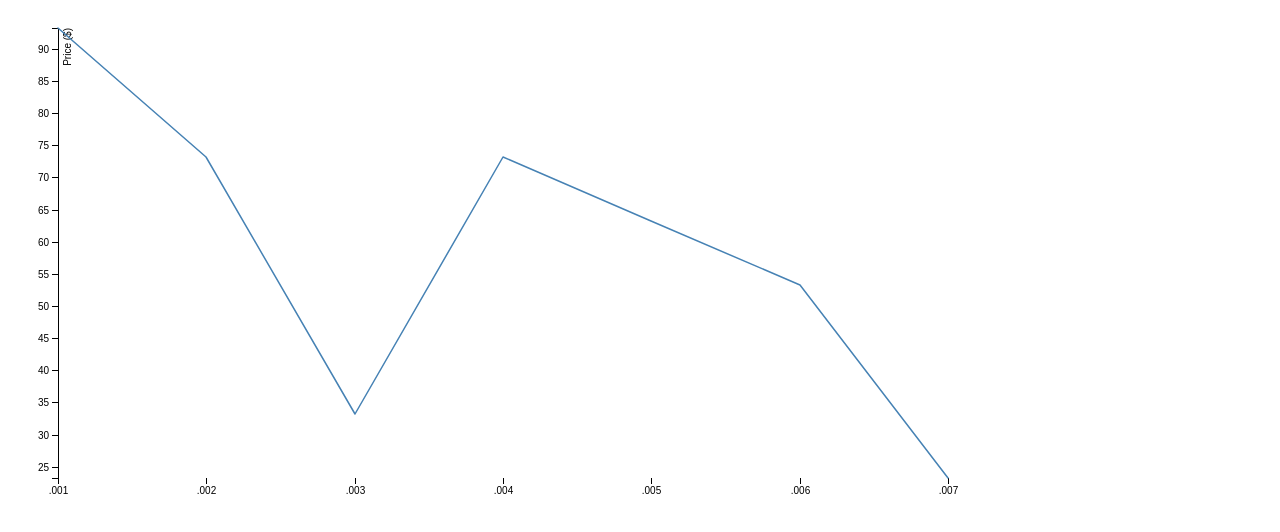
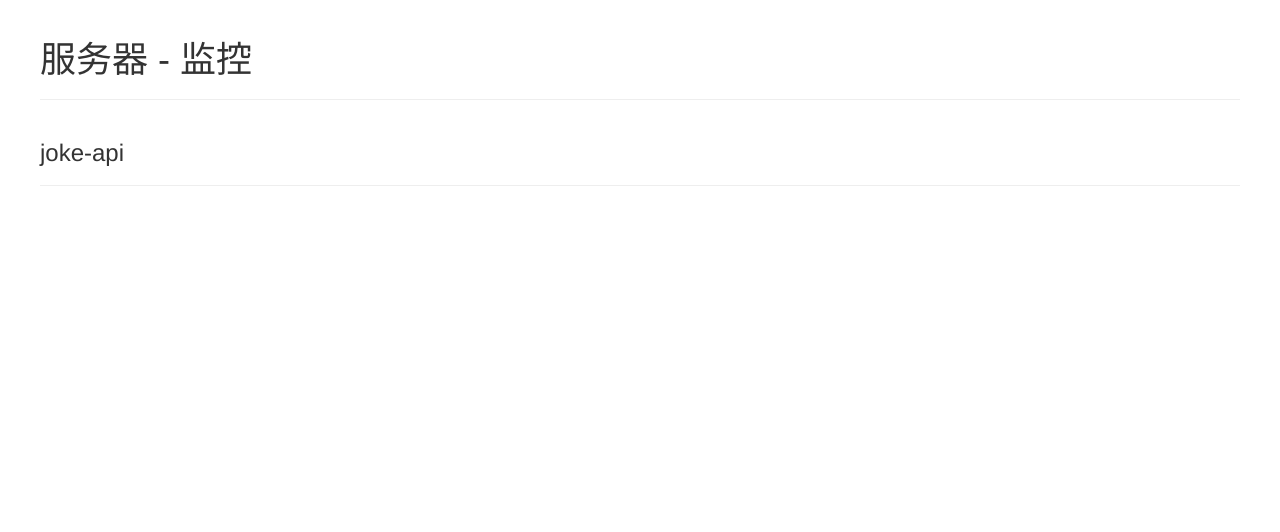
Before and after one commit to noahzark/centaurs-server-monitor, a website: page www/status2.html in a window 1280 px wide. Drawn offline with nearby package versions, Linux system fonts and the light colour scheme.

Commit message:
a ui demo (50%)

```diff
--- a/www/status2.html
+++ b/www/status2.html
@@ -1,82 +1,110 @@
 <!DOCTYPE html>
-<svg width="960" height="500"></svg>
-<script src="https://d3js.org/d3.v4.min.js"></script>
-<script>
+<html lang="en">
 
-	var data = [
-		{
-			date: 1,
-			close: 93.24
-		},
-		{
-			date: 2,
-			close: 73.24
-		},
-		{
-			date: 3,
-			close: 33.24
-		},
-		{
-			date: 4,
-			close: 73.24
-		},
-		{
-			date: 5,
-			close: 63.24
-		},
-		{
-			date: 6,
-			close: 53.24
-		},
-		{
-			date: 7,
-			close: 23.24
+<head>
+
+	<meta charset="utf-8">
+	<meta http-equiv="X-UA-Compatible" content="IE=edge">
+	<meta name="viewport" content="width=device-width, initial-scale=1">
+	<meta name="description" content="服务器 - 监控">
+	<meta name="author" content="人马互动科技有限公司">
+
+	<title>服务器 - 监控</title>
+
+	<link rel="icon" type="image/x-icon" href="/favicon.ico">
+
+	<!-- Boostrap compiled and minified CSS -->
+	<link rel="stylesheet" href="https://maxcdn.bootstrapcdn.com/bootstrap/3.3.7/css/bootstrap.min.css" integrity="sha384-BVYiiSIFeK1dGmJRAkycuHAHRg32OmUcww7on3RYdg4Va+PmSTsz/K68vbdEjh4u"
+	 crossorigin="anonymous">
+
+	<!-- HTML5 Shim and Respond.js IE8 support of HTML5 elements and media queries -->
+	<!-- WARNING: Respond.js doesn't work if you view the page via file:// -->
+	<!--[if lt IE 9]>
+    <script src="https://oss.maxcdn.com/libs/html5shiv/3.7.0/html5shiv.js"></script>
+    <script src="https://oss.maxcdn.com/libs/respond.js/1.4.2/respond.min.js"></script>
+	<![endif]-->
+	<style>
+		#container {
+			margin: 40px;
 		}
-	]
-	var svg = d3.select("svg"),
-		margin = { top: 20, right: 20, bottom: 30, left: 50 },
-		width = +svg.attr("width") - margin.left - margin.right,
-		height = +svg.attr("height") - margin.top - margin.bottom,
-		g = svg.append("g").attr("transform", "translate(" + margin.left + "," + margin.top + ")");
+	</style>
+</head>
 
-	var parseTime = d3.timeParse("%d-%b-%y");
+<body>
+	<div id="container">
+		<div class="page-header">
+			<h1>服务器 - 监控</h1>
+		</div>
 
-	var x = d3.scaleTime()
-		.rangeRound([0, width]);
+		<div class="info">
+			<div class="page-header">
+				<h3 data-toggle="collapse" data-target="#a">joke-api</h3>
+			</div>
+			<div id="a" class="collapse">
+				<div>
 
-	var y = d3.scaleLinear()
-		.rangeRound([height, 0]);
+				</div>
+				<label for="joke-api_sys_usage">服务内存用量</label>
+				<div class="progress" id="joke-api_sys_usage">
+					<div class="progress-bar" role="progressbar" aria-valuenow="60" aria-valuemin="0" aria-valuemax="100" style="width: 60%;">
+						60%
+					</div>
+				</div>
+				<label for="joke-api_sys_usage">服务器内存用量</label>
+				<div class="progress" id="joke-api_sys_usage">
+					<div class="progress-bar" role="progressbar" aria-valuenow="60" aria-valuemin="0" aria-valuemax="100" style="width: 60%;">
+						60%
+					</div>
+				</div>
+			</div>
+		</div>
+	</div>
 
-	var line = d3.line()
-		.x(function (d) { return x(d.date); })
-		.y(function (d) { return y(d.close); });
 
-	x.domain(d3.extent(data, function (d) { return d.date; }));
-	y.domain(d3.extent(data, function (d) { return d.close; }));
+	<!-- jQuery v3.2.1 -->
+	<script src="https://code.jquery.com/jquery-3.2.1.min.js" integrity="sha256-hwg4gsxgFZhOsEEamdOYGBf13FyQuiTwlAQgxVSNgt4="
+	 crossorigin="anonymous"></script>
+	<!-- Boostrap compiled and minified JavaScript -->
+	<script src="https://maxcdn.bootstrapcdn.com/bootstrap/3.3.7/js/bootstrap.min.js" integrity="sha384-Tc5IQib027qvyjSMfHjOMaLkfuWVxZxUPnCJA7l2mCWNIpG9mGCD8wGNIcPD7Txa"
+	 crossorigin="anonymous"></script>
 
-	g.append("g")
-		.attr("transform", "translate(0," + height + ")")
-		.call(d3.axisBottom(x))
-		.select(".domain")
-		.remove();
+	<script>
+		var applist = [];
 
-	g.append("g")
-		.call(d3.axisLeft(y))
-		.append("text")
-		.attr("fill", "#000")
-		.attr("transform", "rotate(-90)")
-		.attr("y", 6)
-		.attr("dy", "0.71em")
-		.attr("text-anchor", "end")
-		.text("Price ($)");
+		function getAppList(obj) {
+			if (obj && obj.retcode == 0) {
+				applist = obj.data;
+				console.log(applist);
+			}
+		}
 
-	g.append("path")
-		.datum(data)
-		.attr("fill", "none")
-		.attr("stroke", "steelblue")
-		.attr("stroke-linejoin", "round")
-		.attr("stroke-linecap", "round")
-		.attr("stroke-width", 1.5)
-		.attr("d", line);
+		function loadAppData(app_name) {
+			$.ajax({
+				url: `http://localhost:10021/api/gm/server2/?app_name=${app_name}&limit=1`,
+				type: 'GET',
+				success: getAppData,
+				error: function () { }
+			});
+		}
 
-</script>
+		function getAppData(obj) {
+			if (obj && obj.retcode == 0) {
+				var data = obj.data;
+				console.log(data);
+				for (var i = 0; i < data.length; i++) {
+					console.log(Date.parse(data[i].time));
+				}
+
+				$.ajax({
+					url: 'http://localhost:10021/api/gm/server/applist',
+					type: 'GET',
+					success: getAppList,
+					error: function () { }
+				});
+			}
+		}
+	</script>
+
+</body>
+
+</html>
```
